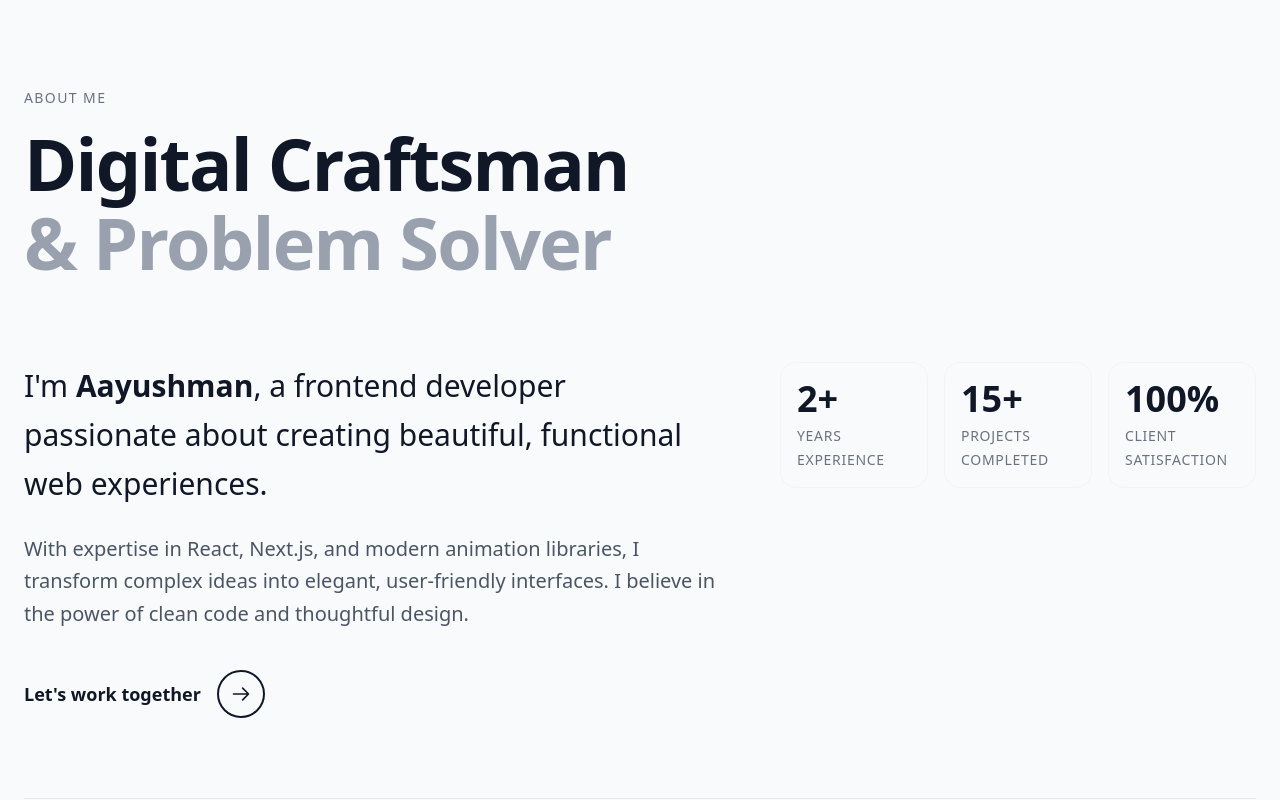
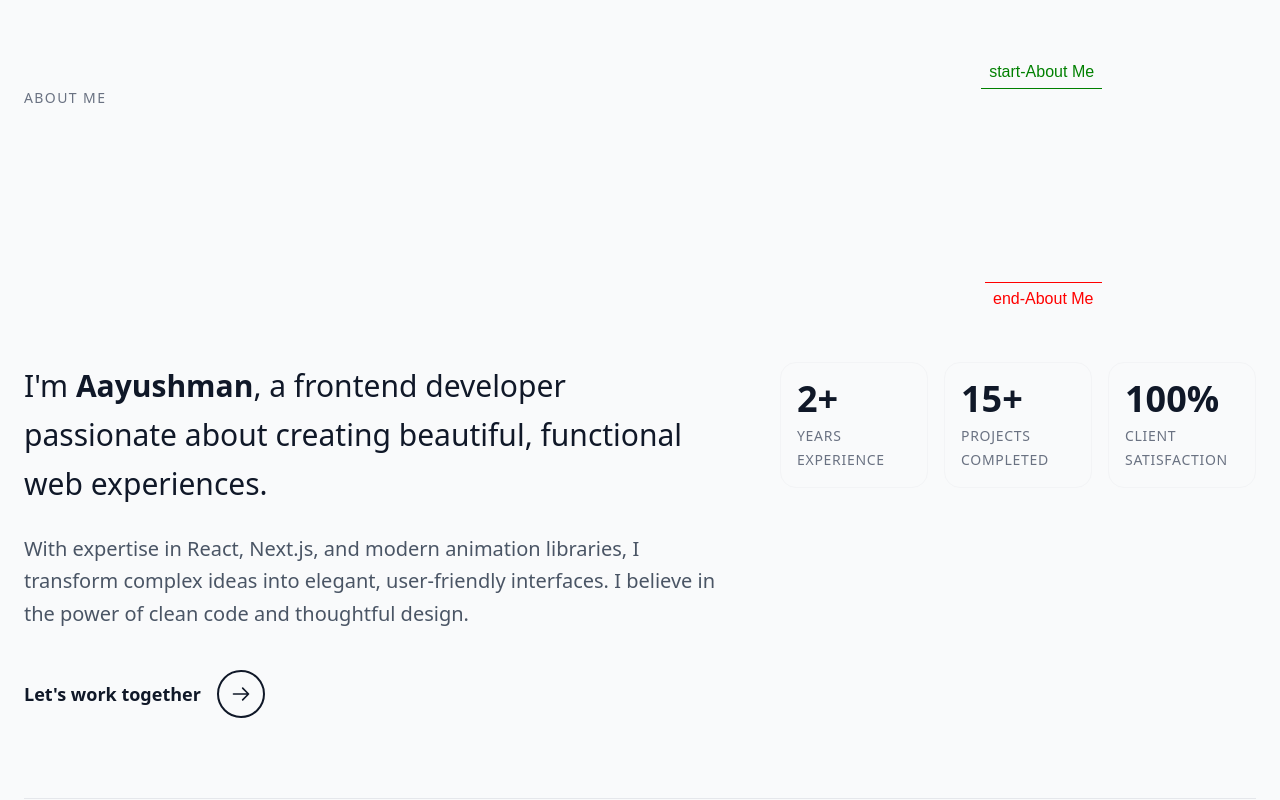
Before and after one commit to aayushman108/My-Portfolio, a Next.js app: page / in a window 1280 px wide. Shown: the part 840-1640 px from the top of the page. Built offline with nearby package versions, Linux system fonts and the light colour scheme.

Commit message:
feat: change animation of header section

```diff
--- a/src/components/About.tsx
+++ b/src/components/About.tsx
@@ -111,6 +111,7 @@ const About = () => {
         {/* Header */}
         {/* Header */}
         <SectionHeader
+          key="About Me"
           label="About Me"
           title="Digital Craftsman"
           subtitle="& Problem Solver"
--- a/src/components/Contact.tsx
+++ b/src/components/Contact.tsx
@@ -86,8 +86,8 @@ const Contact = () => {
 
       <div className="container mx-auto">
         {/* Header */}
-        {/* Header */}
         <SectionHeader
+          key="Get In Touch"
           label="Get In Touch"
           title="Let's Work"
           subtitle="Together"
--- a/src/components/Projects.tsx
+++ b/src/components/Projects.tsx
@@ -48,8 +48,8 @@ const Projects = () => {
 
       <div className="container mx-auto">
         {/* Section Header - Awwwards Style */}
-        {/* Section Header - Awwwards Style */}
         <SectionHeader
+          key="Selected Work"
           label="Selected Work"
           title="Featured"
           subtitle="Projects"
--- a/src/components/Questions.tsx
+++ b/src/components/Questions.tsx
@@ -106,8 +106,8 @@ const Questions = () => {
 
       <div className="container mx-auto">
         {/* Header */}
-        {/* Header */}
         <SectionHeader
+          key="FAQ"
           label="FAQ"
           title="Common"
           subtitle="Questions"
--- a/src/components/SectionHeader.tsx
+++ b/src/components/SectionHeader.tsx
@@ -1,4 +1,11 @@
-import React from "react";
+"use client";
+
+import React, { useRef } from "react";
+import gsap from "gsap";
+import { useGSAP } from "@gsap/react";
+import { ScrollTrigger } from "gsap/ScrollTrigger";
+
+gsap.registerPlugin(ScrollTrigger);
 
 interface SectionHeaderProps {
   label: string;
@@ -17,17 +24,50 @@ export const SectionHeader = ({
   rightElement,
   className = "",
 }: SectionHeaderProps) => {
+  const containerRef = useRef<HTMLDivElement>(null);
+
+  useGSAP(() => {
+    gsap.to(".section-text-reveal", {
+      clipPath: "polygon(0% 100%, 100% 100%, 100% 0%, 0% 0%)",
+      duration: 1.5,
+      stagger: 0.2,
+      ease: "power4.inOut",
+      scrollTrigger: {
+        trigger: containerRef.current,
+        start: "top 80%",
+        toggleActions: "play none none reverse",
+        markers: true,
+        id: label,
+      },
+    });
+  }, []);
+
   return (
-    <div className={`mb-20 ${className}`}>
+    <div ref={containerRef} className={`mb-20 ${className}`}>
       <div className="flex items-end justify-between flex-wrap gap-8">
         <div>
           <span className="text-sm font-medium tracking-widest uppercase text-gray-500 dark:text-gray-400 mb-4 block">
             {label}
           </span>
           <h2 className="text-5xl md:text-6xl lg:text-7xl font-black text-gray-900 dark:text-white leading-[1.1] tracking-tight">
-            {title}
-            <br />
-            <span className="text-gray-400 dark:text-gray-600">{subtitle}</span>
+            <div
+              className="section-text-reveal"
+              style={{
+                clipPath: "polygon(0 100%, 100% 100%, 100% 100%, 0 100%)",
+              }}
+            >
+              {title}
+            </div>
+            <div
+              className="section-text-reveal"
+              style={{
+                clipPath: "polygon(0 100%, 100% 100%, 100% 100%, 0 100%)",
+              }}
+            >
+              <span className="text-gray-400 dark:text-gray-600">
+                {subtitle}
+              </span>
+            </div>
           </h2>
         </div>
 
--- a/src/components/Skills.tsx
+++ b/src/components/Skills.tsx
@@ -105,8 +105,8 @@ const Skills = () => {
 
       <div className="container mx-auto">
         {/* Header */}
-        {/* Header */}
         <SectionHeader
+          key="Expertise"
           label="Expertise"
           title="Tech"
           subtitle="Stack"
```
